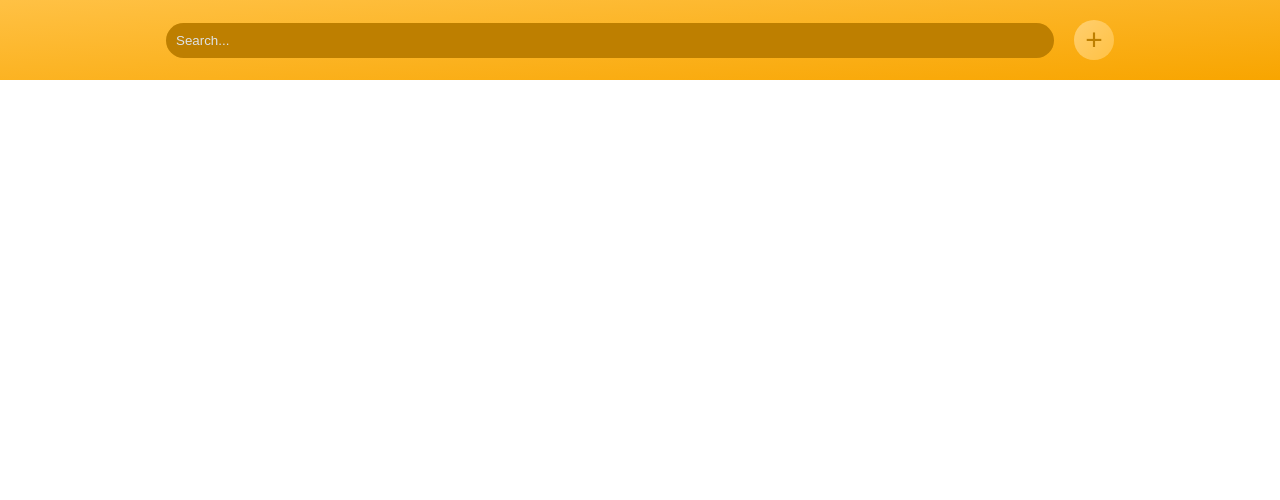
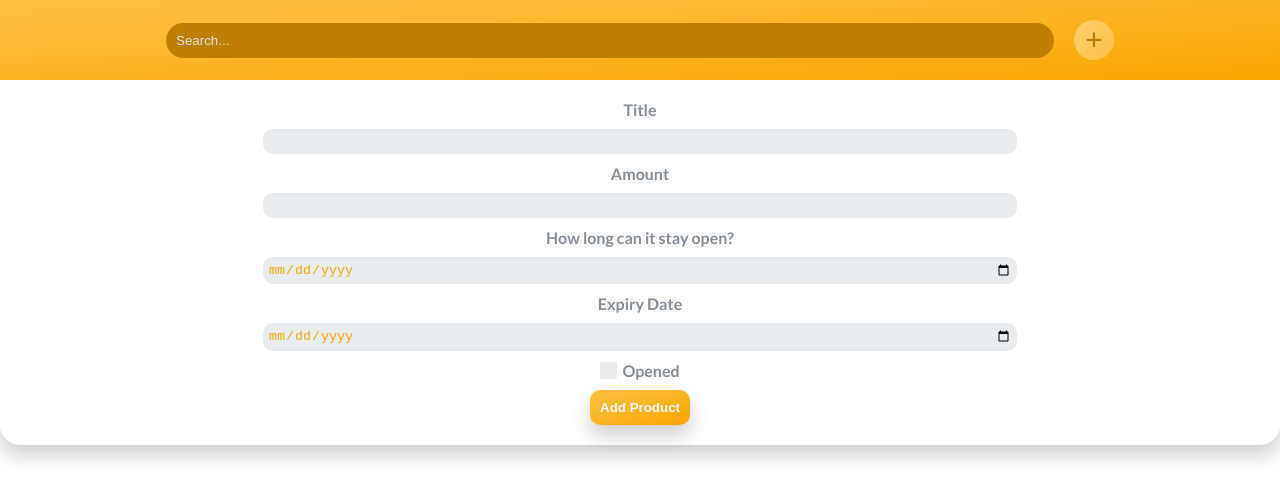
Before and after one commit to KasparasBal/Fridgie, a React (Vite) app in the folder fridgie/: page / in a window 1280 px wide. Shown: the top 500 px of the page. Built offline with nearby package versions, Linux system fonts and the light colour scheme.

Commit message:
Added Form JSX + CSS

```diff
--- a/fridgie/index.html
+++ b/fridgie/index.html
@@ -2,7 +2,7 @@
 <html lang="en">
   <head>
     <meta charset="UTF-8" />
-    <link rel="icon" type="image/svg+xml" href="/vite.svg" />
+    <link rel="icon" type="image/svg+xml" href="./src/assets/fridgie.svg" />
     <meta name="viewport" content="width=device-width, initial-scale=1.0" />
     <title>Fridgie</title>
   </head>
--- a/fridgie/src/App.jsx
+++ b/fridgie/src/App.jsx
@@ -1,11 +1,13 @@
 import "./sass/main.scss";
 import { Fragment } from "react";
 import Navbar from "./components/Navbar";
+import CreationForm from "./components/CreationForm";
 
 const App = () => {
   return (
     <Fragment>
       <Navbar />
+      <CreationForm />
     </Fragment>
   );
 };
--- /dev/null
+++ b/fridgie/src/components/CheckBox.jsx
@@ -0,0 +1,18 @@
+const Checkbox = (props) => {
+  return (
+    <div className="creation-form_checkbox-container">
+      <input
+        className="creation-form_input-checkbox"
+        id={props.htmlForText}
+        type="checkbox"
+        onChange={props.checkedHandler}
+        checked={props.checked}
+      />
+      <label className="creation-form_label" htmlFor={props.htmlForText}>
+        {props.labelText}
+      </label>
+    </div>
+  );
+};
+
+export default Checkbox;
--- /dev/null
+++ b/fridgie/src/components/CreationForm.jsx
@@ -0,0 +1,55 @@
+import { useState } from "react";
+import Checkbox from "./CheckBox";
+
+const CreationForm = () => {
+  const [checked, setChecked] = useState();
+  const [openedInputClass, setOpenedInputClass] = useState("hiddenForm");
+  const [openedLabelClass, setOpenedLabelClass] = useState("hiddenForm");
+
+  const checkedHandler = (e) => {
+    console.log(e.target.checked);
+    e.target.checked === true
+      ? setOpenedInputClass("creation-form_input-text")
+      : setOpenedInputClass("hiddenForm");
+
+    e.target.checked === true
+      ? setOpenedLabelClass("creation-form_label")
+      : setOpenedLabelClass("hiddenForm");
+
+    setChecked(!checked);
+  };
+
+  return (
+    <form className="creation-form">
+      <label className="creation-form_label" htmlFor="title">
+        Title
+      </label>
+      <input className="creation-form_input-text" type="text" id="title" />
+      <label className="creation-form_label" htmlFor="amount">
+        Amount
+      </label>
+      <input className="creation-form_input-number" type="number" id="amount" />
+      <label className="creation-form_label" htmlFor="openSpan">
+        How long can it stay open?
+      </label>
+      <input className="creation-form_input-date" type="date" id="openSpan" />
+      <label className="creation-form_label" htmlFor="expiration">
+        Expiry Date
+      </label>
+      <input className="creation-form_input-date" type="date" id="expiration" />
+      <Checkbox
+        labelText="Opened"
+        htmlForText="cbOpened"
+        checkedHandler={checkedHandler}
+        checked={checked}
+      />
+      <label className={openedLabelClass} htmlFor="openTime">
+        When?
+      </label>
+      <input className={openedInputClass} type="text" id="openTime" />
+      <button className="creation-form_submit-btn">Add Product</button>
+    </form>
+  );
+};
+
+export default CreationForm;
--- a/fridgie/src/sass/abstracts/_mixins.scss
+++ b/fridgie/src/sass/abstracts/_mixins.scss
@@ -0,0 +1,3 @@
+@mixin boxShadow {
+  box-shadow: 0 1rem 2rem rgba(0, 0, 0, 0.2);
+}
--- /dev/null
+++ b/fridgie/src/sass/components/_creationForm.scss
@@ -0,0 +1,114 @@
+.creation-form {
+  @include boxShadow;
+
+  padding: 2rem;
+
+  display: flex;
+  flex-direction: column;
+  align-items: center;
+  justify-content: center;
+  gap: 1rem;
+
+  border-radius: 0rem 0 2rem 2rem;
+
+  &_label {
+    color: $color-grey-6;
+    font-size: 1.6rem;
+    font-weight: 600;
+    animation: 0.3s ease-in comeIn;
+  }
+  @keyframes comeIn {
+    0% {
+      transform: scale(90%);
+    }
+    100% {
+      transform: scale(100%);
+    }
+  }
+  &_input-text,
+  &_input-date,
+  &_input-number {
+    border: none;
+    outline: none;
+    background-color: $color-grey-2;
+    width: 60%;
+    border-radius: 1rem;
+    padding: 0.5rem;
+    color: $color-primary-dark;
+    animation: 0.3s ease-in comeIn;
+  }
+
+  &_submit-btn {
+    background: linear-gradient(
+      to right bottom,
+      $color-primary-light,
+      $color-primary-dark
+    );
+    border: none;
+    padding: 1rem;
+    color: $color-grey-0;
+    font-weight: 600;
+    border-radius: 1rem;
+    @include boxShadow;
+    cursor: pointer;
+    outline: none;
+    transition: all 0.2s ease-in-out;
+
+    &:hover {
+      background: linear-gradient(
+        to right bottom,
+        $color-primary-light 60%,
+        $color-primary-dark 100%
+      );
+    }
+    &:focus {
+      transform: scale(105%);
+    }
+  }
+
+  &_checkbox-container {
+    display: flex;
+    align-items: center;
+  }
+
+  &_checkbox-container label {
+    cursor: pointer;
+    display: flex;
+    align-items: center;
+  }
+  &_checkbox-container label::before {
+    content: "";
+    width: 1.5rem;
+    height: 1.5rem;
+    border-radius: 0.15rem;
+    background-color: $color-grey-2;
+    margin-right: 0.5rem;
+    border: 1px solid transparent;
+  }
+  &_checkbox-container label:hover::before,
+  &_checkbox-container input[type="checkbox"]:hover + label::before {
+    background-color: $color-primary-light;
+  }
+  &_input-checkbox {
+    cursor: pointer;
+    opacity: 0;
+    position: absolute;
+    margin-right: 0.5rem;
+  }
+  &_checkbox-container input[type="checkbox"]:focus + label::before {
+    border: 1px solid $color-primary-darkest;
+  }
+  &_input-checkbox:checked + label::before {
+    content: "\002714";
+    background-color: $color-primary;
+    display: flex;
+    align-items: center;
+    justify-content: center;
+    color: $color-grey-0;
+    font-weight: 200;
+  }
+}
+
+.hiddenForm {
+  display: none;
+}
--- a/fridgie/src/sass/main.scss
+++ b/fridgie/src/sass/main.scss
@@ -8,3 +8,4 @@
 @import "layout/nav.scss";
 //COMPONENTS
 @import "components/searchbar";
+@import "components/creationForm";
```
Also changed, not shown: fridgie/src/assets/fridgie.svg (added).
